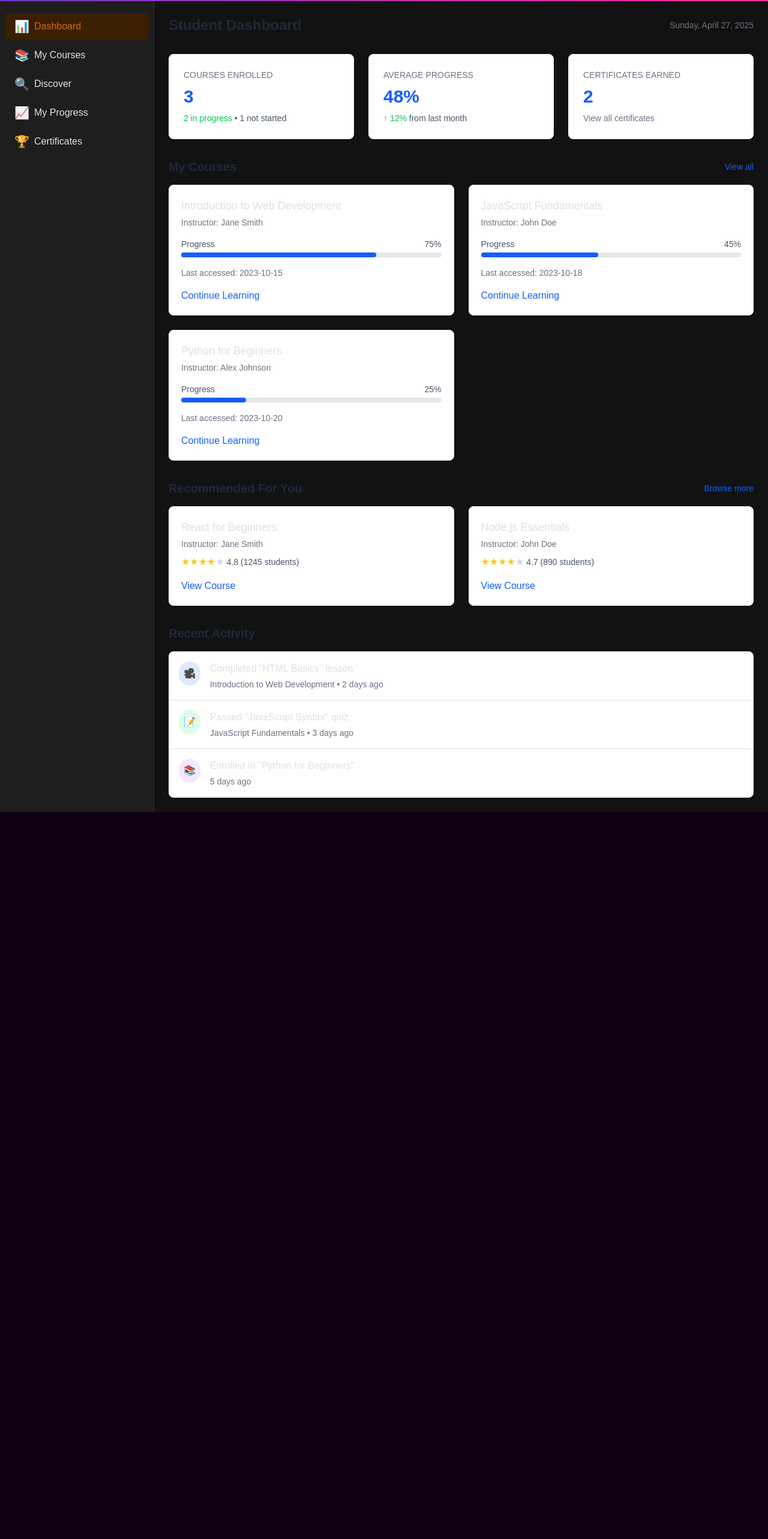
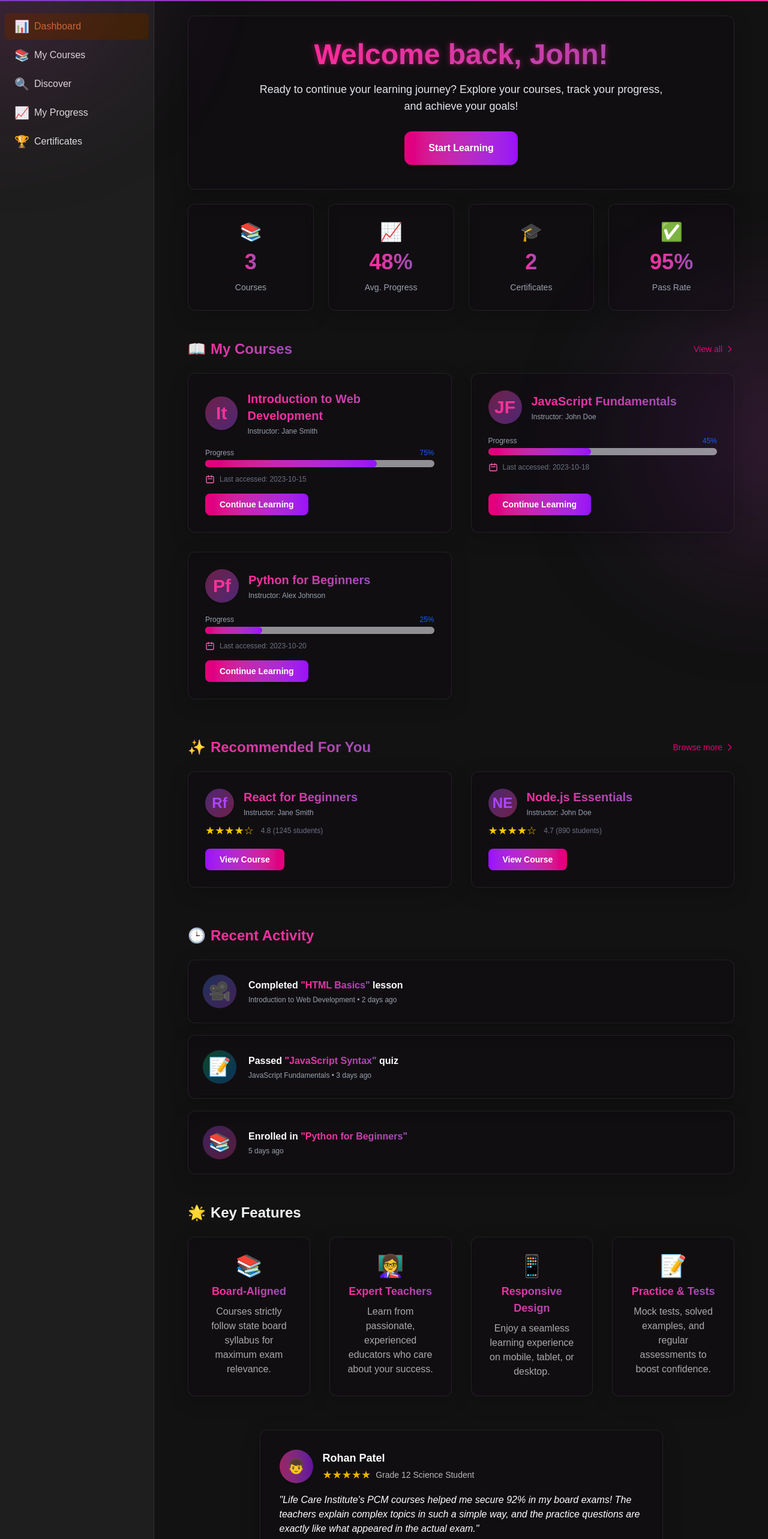
Before and after one commit to Abhisheksharma004/Life-Care-Instuite-course-selling-web, a Next.js app: page /student/dashboard in a window 1280 px wide. Shown: the part 62-2628 px from the top of the page at 60% size. Before the commit the page ends 1416 px from the top, so only its background shows below. Built offline with nearby package versions, Linux system fonts and the light colour scheme.

Commit message:
improve student dashboard

```diff
--- a/src/app/student/dashboard/page.tsx
+++ b/src/app/student/dashboard/page.tsx
@@ -49,77 +49,77 @@ const recommendedCourses = [
 export default function StudentDashboard() {
   return (
     <DashboardLayout userRole="student" userName="John Student">
-      <div className="space-y-8">
-        <div className="flex items-center justify-between">
-          <h1 className="text-2xl font-bold text-gray-800">Student Dashboard</h1>
-          <div className="text-sm text-gray-500">
-            {new Date().toLocaleDateString('en-US', { weekday: 'long', year: 'numeric', month: 'long', day: 'numeric' })}
-          </div>
+      {/* Decorative Gradient Orbs */}
+      <div className="fixed w-[400px] h-[400px] rounded-full bg-gradient-to-r from-[#ff2c9c] to-[#9b4fb8] opacity-20 blur-[120px] -top-48 -left-48 z-0 pointer-events-none"></div>
+      <div className="fixed w-[400px] h-[400px] rounded-full bg-gradient-to-r from-[#6f38c5] to-[#ff2c9c] opacity-20 blur-[120px] -bottom-48 -right-48 z-0 pointer-events-none"></div>
+      <div className="space-y-12 relative z-10 max-w-7xl mx-auto px-2 md:px-8">
+        {/* Hero/Welcome Section */}
+        <div className="glass-card p-10 text-center animate-fadeIn mb-6 rounded-2xl shadow-2xl border border-pink-500/20 flex flex-col items-center gap-3">
+          <h1 className="text-4xl md:text-5xl font-extrabold mb-2 gradient-text glow-text drop-shadow-lg">Welcome back, John!</h1>
+          <p className="text-lg text-gray-200 mb-4 max-w-2xl mx-auto">Ready to continue your learning journey? Explore your courses, track your progress, and achieve your goals!</p>
+          <Link href="/student/courses" className="inline-block px-10 py-4 bg-gradient-to-r from-pink-600 to-purple-600 text-white rounded-xl font-semibold shadow-lg hover:scale-105 hover:shadow-2xl transition-all duration-200">Start Learning</Link>
         </div>
 
-        {/* Overview Cards */}
-        <div className="grid grid-cols-1 md:grid-cols-3 gap-6">
-          <div className="bg-white p-6 rounded-lg shadow-sm border border-gray-100">
-            <h2 className="text-gray-500 text-sm uppercase font-medium">Courses Enrolled</h2>
-            <p className="mt-2 text-3xl font-bold text-blue-600">{studentCourses.length}</p>
-            <div className="mt-2 text-sm text-gray-600">
-              <span className="text-green-500">2 in progress</span> • 1 not started
-            </div>
+        {/* Stats Row */}
+        <div className="grid grid-cols-2 md:grid-cols-4 gap-6 mt-2 max-w-5xl mx-auto">
+          <div className="glass-card p-7 text-center rounded-xl shadow-md border border-pink-500/10 flex flex-col items-center gap-2 hover:scale-105 transition-transform">
+            <span className="text-3xl mb-1">📚</span>
+            <div className="text-4xl gradient-text font-extrabold mb-1">{studentCourses.length}</div>
+            <div className="text-sm text-gray-400 font-medium">Courses</div>
           </div>
-
-          <div className="bg-white p-6 rounded-lg shadow-sm border border-gray-100">
-            <h2 className="text-gray-500 text-sm uppercase font-medium">Average Progress</h2>
-            <p className="mt-2 text-3xl font-bold text-blue-600">48%</p>
-            <div className="mt-2 text-sm text-gray-600">
-              <span className="text-green-500">↑ 12%</span> from last month
-            </div>
+          <div className="glass-card p-7 text-center rounded-xl shadow-md border border-blue-500/10 flex flex-col items-center gap-2 hover:scale-105 transition-transform">
+            <span className="text-3xl mb-1">📈</span>
+            <div className="text-4xl gradient-text font-extrabold mb-1">48%</div>
+            <div className="text-sm text-gray-400 font-medium">Avg. Progress</div>
           </div>
-
-          <div className="bg-white p-6 rounded-lg shadow-sm border border-gray-100">
-            <h2 className="text-gray-500 text-sm uppercase font-medium">Certificates Earned</h2>
-            <p className="mt-2 text-3xl font-bold text-blue-600">2</p>
-            <div className="mt-2 text-sm text-gray-600">
-              <span className="text-gray-500">View all certificates</span>
-            </div>
+          <div className="glass-card p-7 text-center rounded-xl shadow-md border border-green-500/10 flex flex-col items-center gap-2 hover:scale-105 transition-transform">
+            <span className="text-3xl mb-1">🎓</span>
+            <div className="text-4xl gradient-text font-extrabold mb-1">2</div>
+            <div className="text-sm text-gray-400 font-medium">Certificates</div>
+          </div>
+          <div className="glass-card p-7 text-center rounded-xl shadow-md border border-yellow-500/10 flex flex-col items-center gap-2 hover:scale-105 transition-transform">
+            <span className="text-3xl mb-1">✅</span>
+            <div className="text-4xl gradient-text font-extrabold mb-1">95%</div>
+            <div className="text-sm text-gray-400 font-medium">Pass Rate</div>
           </div>
         </div>
 
         {/* My Courses */}
         <div>
-          <div className="flex items-center justify-between mb-4">
-            <h2 className="text-xl font-bold text-gray-800">My Courses</h2>
-            <Link href="/student/courses" className="text-sm text-blue-600 hover:underline">
+          <div className="flex items-center justify-between mb-6">
+            <h2 className="text-2xl font-bold gradient-text flex items-center gap-2"><span className="text-pink-500">📖</span> My Courses</h2>
+            <Link href="/student/courses" className="text-sm text-pink-600 hover:underline font-medium flex items-center gap-1">
               View all
+              <svg xmlns="http://www.w3.org/2000/svg" className="h-4 w-4" fill="none" viewBox="0 0 24 24" stroke="currentColor"><path strokeLinecap="round" strokeLinejoin="round" strokeWidth={2} d="M9 5l7 7-7 7" /></svg>
             </Link>
           </div>
-
-          <div className="grid grid-cols-1 lg:grid-cols-2 gap-6">
+          <div className="grid grid-cols-1 lg:grid-cols-2 gap-8">
             {studentCourses.map(course => (
-              <div key={course.id} className="bg-white p-5 rounded-lg shadow-sm border border-gray-100 flex flex-col">
-                <h3 className="font-medium text-lg">{course.title}</h3>
-                <p className="text-gray-500 text-sm mt-1">Instructor: {course.instructor}</p>
-
-                <div className="mt-4">
-                  <div className="flex justify-between text-sm text-gray-600 mb-1">
-                    <span>Progress</span>
-                    <span>{course.progress}%</span>
+              <div key={course.id} className="glass-card group p-7 rounded-2xl shadow-xl border border-pink-500/20 flex flex-col transition transform hover:scale-[1.04] hover:shadow-2xl animate-fadeIn bg-gradient-to-br from-white/5 to-pink-500/5">
+                <div className="flex items-center gap-4 mb-3">
+                  <div className="w-14 h-14 rounded-full bg-gradient-to-br from-pink-500/40 to-purple-500/40 flex items-center justify-center text-3xl font-bold text-pink-500 shadow-md">
+                    {course.title.split(' ').map(w=>w[0]).join('').slice(0,2)}
                   </div>
-                  <div className="w-full bg-gray-200 rounded-full h-2">
-                    <div
-                      className="bg-blue-600 h-2 rounded-full"
-                      style={{ width: `${course.progress}%` }}
-                    ></div>
+                  <div>
+                    <h3 className="font-semibold text-xl gradient-text mb-1">{course.title}</h3>
+                    <p className="text-gray-400 text-xs">Instructor: {course.instructor}</p>
                   </div>
                 </div>
-
-                <div className="mt-4 text-sm text-gray-500">
+                <div className="mt-2">
+                  <div className="flex justify-between text-xs text-gray-400 mb-1">
+                    <span>Progress</span>
+                    <span className="font-medium text-blue-600">{course.progress}%</span>
+                  </div>
+                  <div className="w-full bg-gray-200/60 rounded-full h-3">
+                    <div className="bg-gradient-to-r from-pink-600 to-purple-600 h-3 rounded-full transition-all" style={{ width: `${course.progress}%` }}></div>
+                  </div>
+                </div>
+                <div className="mt-3 flex items-center text-xs text-gray-500 gap-2">
+                  <svg className="w-4 h-4 text-pink-400" fill="none" viewBox="0 0 24 24" stroke="currentColor"><path strokeLinecap="round" strokeLinejoin="round" strokeWidth={2} d="M8 7V3m8 4V3m-9 8h10M5 21h14a2 2 0 002-2V7a2 2 0 00-2-2H5a2 2 0 00-2 2v12a2 2 0 002 2z" /></svg>
                   Last accessed: {course.lastAccessed}
                 </div>
-
                 <div className="mt-auto pt-4 flex">
-                  <Link href={`/student/courses/${course.id}`} className="text-blue-600 hover:underline">
-                    Continue Learning
-                  </Link>
+                  <Link href={`/student/courses/${course.id}`} className="px-6 py-2 bg-gradient-to-r from-pink-600 to-purple-600 text-white rounded-lg font-semibold hover:scale-105 hover:shadow-lg transition-all text-sm shadow-md">Continue Learning</Link>
                 </div>
               </div>
             ))}
@@ -128,34 +128,34 @@ export default function StudentDashboard() {
 
         {/* Recommended Courses */}
         <div>
-          <div className="flex items-center justify-between mb-4">
-            <h2 className="text-xl font-bold text-gray-800">Recommended For You</h2>
-            <Link href="/student/discover" className="text-sm text-blue-600 hover:underline">
+          <div className="flex items-center justify-between mb-6 mt-16">
+            <h2 className="text-2xl font-bold gradient-text flex items-center gap-2"><span className="text-purple-500">✨</span> Recommended For You</h2>
+            <Link href="/student/discover" className="text-sm text-pink-600 hover:underline font-medium flex items-center gap-1">
               Browse more
+              <svg xmlns="http://www.w3.org/2000/svg" className="h-4 w-4" fill="none" viewBox="0 0 24 24" stroke="currentColor"><path strokeLinecap="round" strokeLinejoin="round" strokeWidth={2} d="M9 5l7 7-7 7" /></svg>
             </Link>
           </div>
-
-          <div className="grid grid-cols-1 md:grid-cols-2 gap-6">
+          <div className="grid grid-cols-1 md:grid-cols-2 gap-8">
             {recommendedCourses.map(course => (
-              <div key={course.id} className="bg-white p-5 rounded-lg shadow-sm border border-gray-100">
-                <h3 className="font-medium text-lg">{course.title}</h3>
-                <p className="text-gray-500 text-sm mt-1">Instructor: {course.instructor}</p>
-
-                <div className="mt-2 flex items-center">
-                  <div className="flex text-yellow-400">
-                    <span>★</span>
-                    <span>★</span>
-                    <span>★</span>
-                    <span>★</span>
-                    <span className="text-gray-300">★</span>
+              <div key={course.id} className="glass-card group p-7 rounded-2xl shadow-xl border border-purple-500/20 transition transform hover:scale-[1.04] hover:shadow-2xl animate-fadeIn bg-gradient-to-br from-white/5 to-purple-500/5">
+                <div className="flex items-center gap-4 mb-2">
+                  <div className="w-12 h-12 rounded-full bg-gradient-to-br from-purple-500/40 to-pink-500/40 flex items-center justify-center text-2xl font-bold text-purple-500 shadow-md">
+                    {course.title.split(' ').map(w=>w[0]).join('').slice(0,2)}
                   </div>
-                  <span className="ml-1 text-sm text-gray-600">{course.rating} ({course.students} students)</span>
+                  <div>
+                    <h3 className="font-semibold text-xl gradient-text mb-1">{course.title}</h3>
+                    <p className="text-gray-400 text-xs">Instructor: {course.instructor}</p>
+                  </div>
                 </div>
-
+                <div className="mt-2 flex items-center gap-2">
+                  <div className="flex text-yellow-400 text-lg">
+                    {Array.from({length: Math.floor(course.rating)}, (_,i)=>(<span key={i}>★</span>))}
+                    {course.rating % 1 ? <span>☆</span> : null}
+                  </div>
+                  <span className="ml-1 text-xs text-gray-500">{course.rating} ({course.students} students)</span>
+                </div>
                 <div className="mt-4 flex">
-                  <Link href={`/student/courses/${course.id}`} className="text-blue-600 hover:underline">
-                    View Course
-                  </Link>
+                  <Link href={`/student/courses/${course.id}`} className="px-6 py-2 bg-gradient-to-r from-purple-600 to-pink-600 text-white rounded-lg font-semibold hover:scale-105 hover:shadow-lg transition-all text-sm shadow-md">View Course</Link>
                 </div>
               </div>
             ))}
@@ -163,39 +163,76 @@ export default function StudentDashboard() {
         </div>
 
         {/* Recent Activity */}
-        <div>
-          <h2 className="text-xl font-bold text-gray-800 mb-4">Recent Activity</h2>
-
-          <div className="bg-white rounded-lg shadow-sm border border-gray-100 divide-y">
-            <div className="p-4 flex items-start">
-              <div className="bg-blue-100 text-blue-600 p-2 rounded-full mr-4">
-                <span role="img" aria-label="video">🎥</span>
-              </div>
+        <div className="mt-16">
+          <h2 className="text-2xl font-bold gradient-text mb-6 flex items-center gap-2"><span className="text-blue-500">🕒</span> Recent Activity</h2>
+          <div className="space-y-5">
+            <div className="glass-card flex items-center gap-5 p-6 rounded-2xl animate-fadeIn shadow-md border border-blue-500/10">
+              <div className="w-14 h-14 rounded-full bg-gradient-to-br from-blue-500/30 to-purple-500/30 flex items-center justify-center text-3xl">🎥</div>
               <div>
-                <p className="font-medium">Completed "HTML Basics" lesson</p>
-                <p className="text-sm text-gray-500 mt-1">Introduction to Web Development • 2 days ago</p>
+                <p className="font-semibold text-white">Completed <span className="gradient-text">"HTML Basics"</span> lesson</p>
+                <p className="text-xs text-gray-400 mt-1">Introduction to Web Development • 2 days ago</p>
               </div>
             </div>
-
-            <div className="p-4 flex items-start">
-              <div className="bg-green-100 text-green-600 p-2 rounded-full mr-4">
-                <span role="img" aria-label="quiz">📝</span>
-              </div>
+            <div className="glass-card flex items-center gap-5 p-6 rounded-2xl animate-fadeIn shadow-md border border-green-500/10">
+              <div className="w-14 h-14 rounded-full bg-gradient-to-br from-green-500/30 to-blue-500/30 flex items-center justify-center text-3xl">📝</div>
               <div>
-                <p className="font-medium">Passed "JavaScript Syntax" quiz</p>
-                <p className="text-sm text-gray-500 mt-1">JavaScript Fundamentals • 3 days ago</p>
+                <p className="font-semibold text-white">Passed <span className="gradient-text">"JavaScript Syntax"</span> quiz</p>
+                <p className="text-xs text-gray-400 mt-1">JavaScript Fundamentals • 3 days ago</p>
               </div>
             </div>
-
-            <div className="p-4 flex items-start">
-              <div className="bg-purple-100 text-purple-600 p-2 rounded-full mr-4">
-                <span role="img" aria-label="enrolled">📚</span>
-              </div>
+            <div className="glass-card flex items-center gap-5 p-6 rounded-2xl animate-fadeIn shadow-md border border-purple-500/10">
+              <div className="w-14 h-14 rounded-full bg-gradient-to-br from-purple-500/30 to-pink-500/30 flex items-center justify-center text-3xl">📚</div>
               <div>
-                <p className="font-medium">Enrolled in "Python for Beginners"</p>
-                <p className="text-sm text-gray-500 mt-1">5 days ago</p>
+                <p className="font-semibold text-white">Enrolled in <span className="gradient-text">"Python for Beginners"</span></p>
+                <p className="text-xs text-gray-400 mt-1">5 days ago</p>
               </div>
             </div>
+          </div>
+        </div>
+
+        {/* Key Features Section */}
+        <div>
+          <h2 className="text-2xl font-bold text-gray-100 mb-6 mt-12 flex items-center gap-2"><span className="text-green-500">🌟</span> Key Features</h2>
+          <div className="grid md:grid-cols-2 lg:grid-cols-4 gap-8">
+            <div className="glass-card p-7 text-center flex flex-col items-center rounded-2xl shadow-md border border-pink-500/10 hover:scale-105 transition-transform">
+              <span className="text-4xl mb-2">📚</span>
+              <h3 className="font-bold mb-2 gradient-text text-lg">Board-Aligned</h3>
+              <p className="text-[#AAAAAA]">Courses strictly follow state board syllabus for maximum exam relevance.</p>
+            </div>
+            <div className="glass-card p-7 text-center flex flex-col items-center rounded-2xl shadow-md border border-purple-500/10 hover:scale-105 transition-transform">
+              <span className="text-4xl mb-2">👩‍🏫</span>
+              <h3 className="font-bold mb-2 gradient-text text-lg">Expert Teachers</h3>
+              <p className="text-[#AAAAAA]">Learn from passionate, experienced educators who care about your success.</p>
+            </div>
+            <div className="glass-card p-7 text-center flex flex-col items-center rounded-2xl shadow-md border border-blue-500/10 hover:scale-105 transition-transform">
+              <span className="text-4xl mb-2">📱</span>
+              <h3 className="font-bold mb-2 gradient-text text-lg">Responsive Design</h3>
+              <p className="text-[#AAAAAA]">Enjoy a seamless learning experience on mobile, tablet, or desktop.</p>
+            </div>
+            <div className="glass-card p-7 text-center flex flex-col items-center rounded-2xl shadow-md border border-green-500/10 hover:scale-105 transition-transform">
+              <span className="text-4xl mb-2">📝</span>
+              <h3 className="font-bold mb-2 gradient-text text-lg">Practice & Tests</h3>
+              <p className="text-[#AAAAAA]">Mock tests, solved examples, and regular assessments to boost confidence.</p>
+            </div>
+          </div>
+        </div>
+
+        {/* Testimonial Section */}
+        <div className="mt-14">
+          <div className="glass-card p-8 backdrop-blur-md max-w-2xl mx-auto animate-fadeIn rounded-2xl shadow-xl border border-pink-500/20">
+            <div className="flex items-center mb-4">
+              <div className="w-14 h-14 rounded-full bg-gradient-to-r from-pink-500/60 to-purple-600/60 mr-4 flex items-center justify-center text-2xl text-white font-bold shadow-lg">👦</div>
+              <div>
+                <h4 className="text-white font-semibold text-lg">Rohan Patel</h4>
+                <div className="flex items-center">
+                  <span className="text-yellow-500 text-lg">★★★★★</span>
+                  <span className="text-sm text-white/70 ml-2">Grade 12 Science Student</span>
+                </div>
+              </div>
+            </div>
+            <p className="text-white text-base italic">
+              "Life Care Institute's PCM courses helped me secure 92% in my board exams! The teachers explain complex topics in such a simple way, and the practice questions are exactly like what appeared in the actual exam."
+            </p>
           </div>
         </div>
       </div>
```
